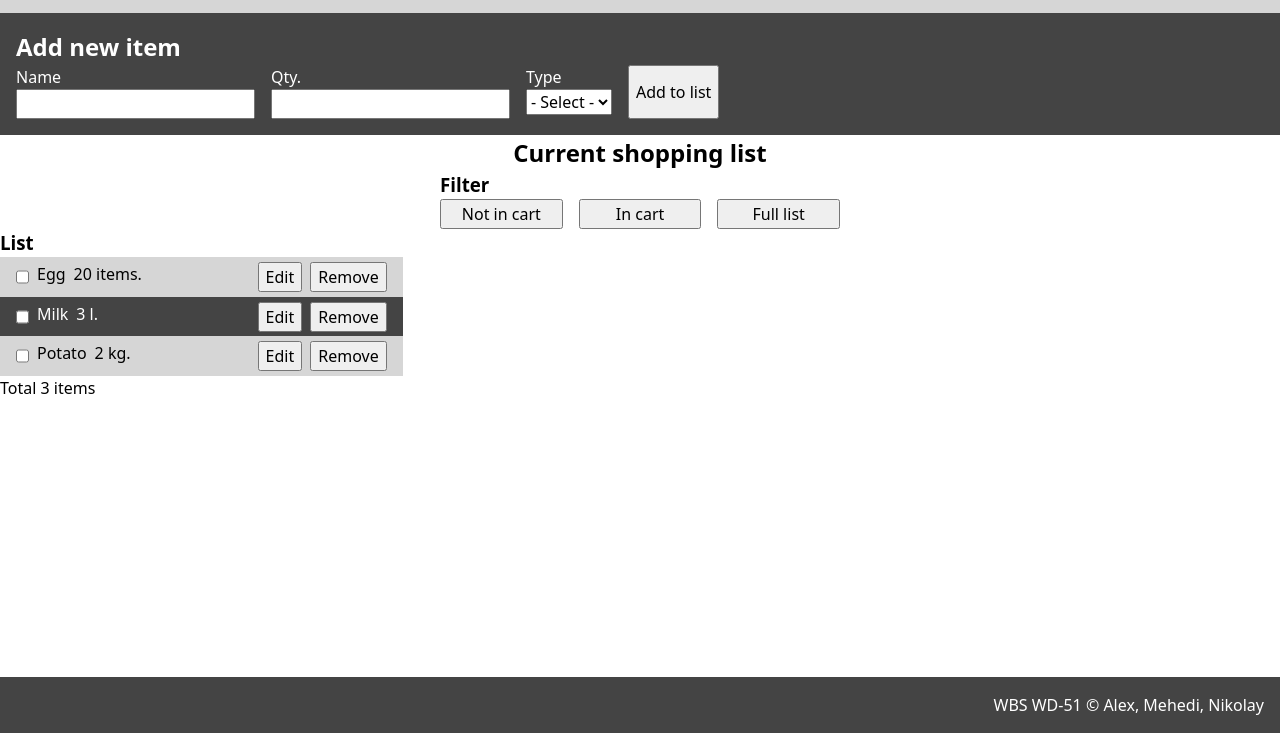
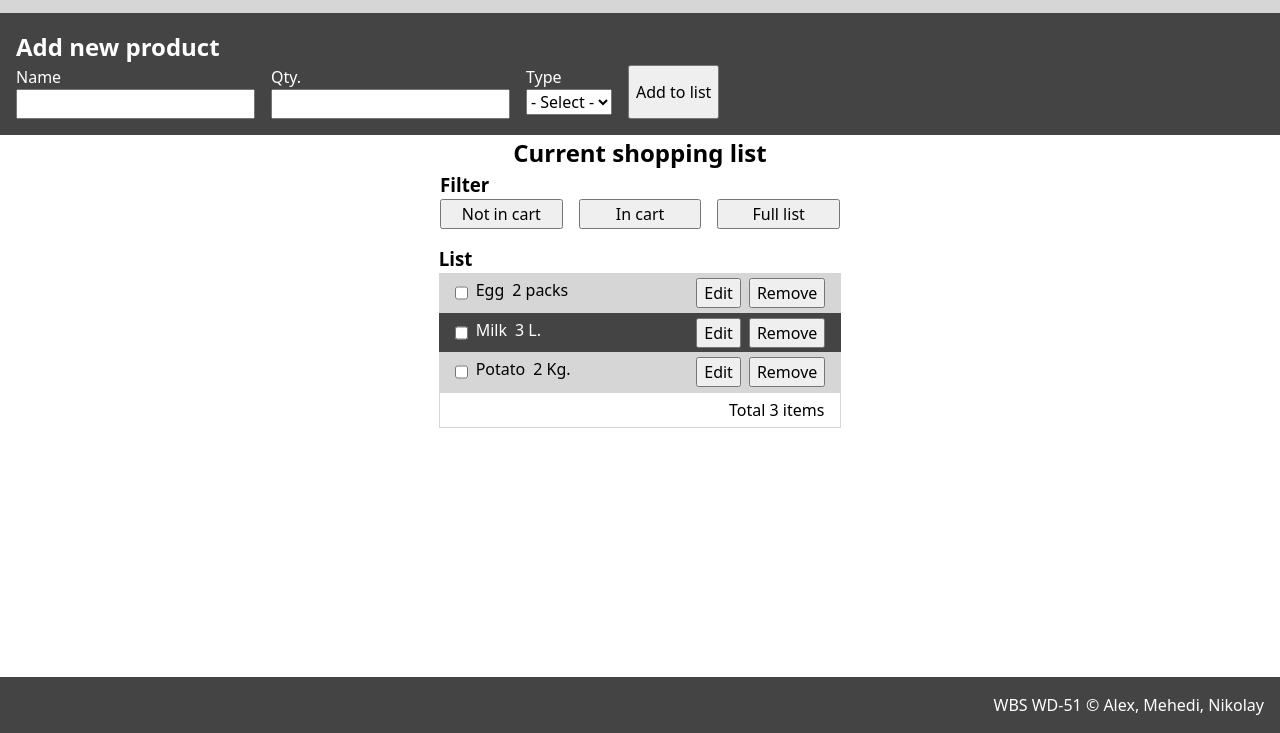
Before and after one commit to Kolya-YA/wd51_todo, a plain HTML site: page index.html in a window 1280 px wide. Shown: the part 67-800 px from the top of the page. Drawn offline with Linux system fonts and the light colour scheme.

Commit message:
update some styles

```diff
--- a/index.html
+++ b/index.html
@@ -12,7 +12,7 @@
     </header>
     <main class="main">
         <section class="add">
-            <h2>Add new item</h2>
+            <h2>Add new product</h2>
             <form class="add__form" id="add__form">
                 <div class="add__block">
                     <label for="name">Name</label>
@@ -26,7 +26,7 @@
                     <label for="type">Type</label>
                     <select name="type" id="type">
                         <option value="">- Select -</option>
-                        <option value="items">Items</option>
+                        <option value="items">Packs</option>
                         <option value="liter">L.</option>
                         <option value="kg">Kg.</option>
                     </select>
@@ -50,21 +50,21 @@
                     <li>
                         <label for="bought" class="visually-hidden">Is bought</label>
                         <input type="checkbox" name="" id="bought">
-                        <span>Egg</span> <span>20 items.</span>
+                        <span>Egg</span> <span>2 packs</span>
                         <button type="button">Edit</button>
                         <button type="button">Remove</button>
                     </li>
                     <li>
                         <label for="bought" class="visually-hidden">Is bought</label>
                         <input type="checkbox" name="" id="bought">
-                        <span>Milk</span> <span>3 l.</span>
+                        <span>Milk</span> <span>3 L.</span>
                         <button type="button">Edit</button>
                         <button type="button">Remove</button>
                     </li>
                     <li>
                         <label for="bought" class="visually-hidden">Is bought</label>
                         <input type="checkbox" name="" id="bought">
-                        <span>Potato</span> <span>2 kg.</span>
+                        <span>Potato</span> <span>2 Kg.</span>
                         <button type="button">Edit</button>
                         <button type="button">Remove</button>
                     </li>
--- a/styles/list.css
+++ b/styles/list.css
@@ -7,7 +7,9 @@
 
 .list__filter {
     max-width: 400px;
+    margin-block-end: 1rem;
     margin-inline: auto;
+
 }
 
 .list__filter-btns {
@@ -24,11 +26,15 @@
     }
 }
 
-.list__list > #list {
+.list__list {
+    max-width: 44ch;
+
+    margin-inline: auto;
+
+    #list {
         padding: 0;
 
         li {
-        max-width: 44ch;
             display: flex;
             gap: .5rem;
             padding-block: .3rem;
@@ -49,3 +55,11 @@
             color: #fff;
         }
     }
+
+    .list__total {
+        padding-block: .3rem;
+        padding-inline: 1rem;
+        text-align: end;
+        border: solid 1px #3333;
+    }
+}
```
Lines whose indentation alone changed are shown as unchanged.
